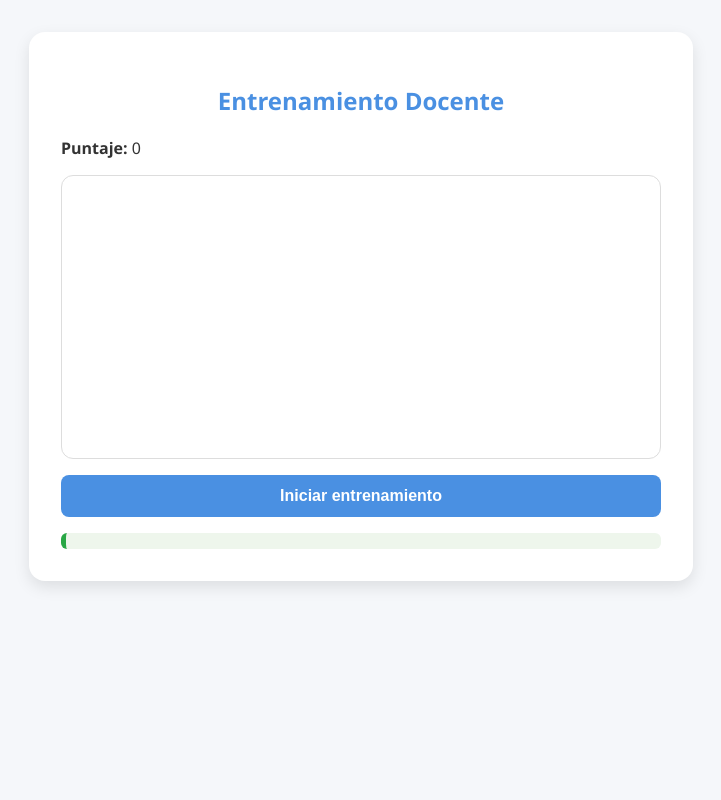
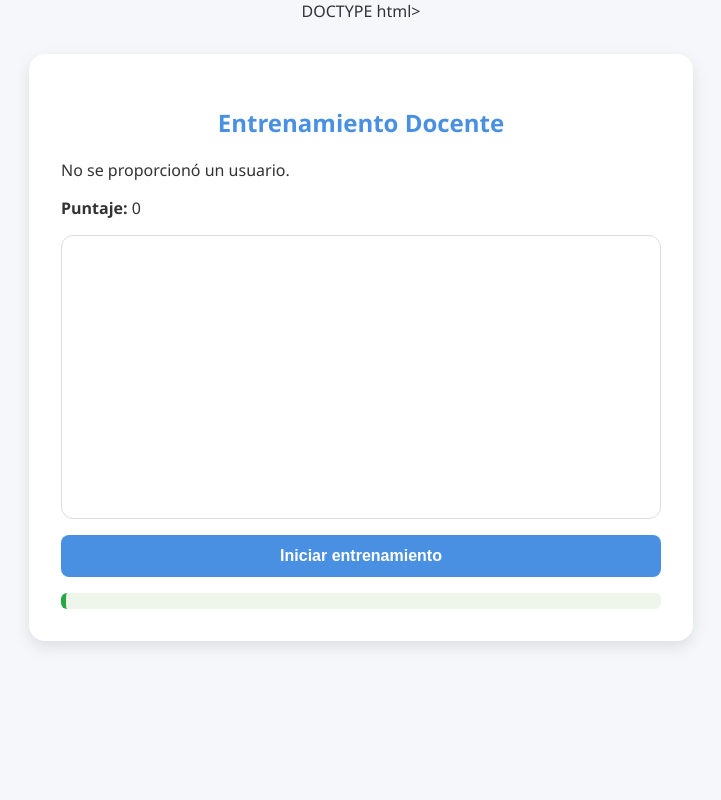
Before and after one commit to EdgarGuerra1310/ia_consulta_cursos, a Flask app: page /entrenamiento_curso/ in a window 1280 px wide. Shown: the whole page, without its empty margins (279-1000 px from the left). Run offline with Flask 3, Linux system fonts and the light colour scheme; some libraries are stand-ins or nearby versions.

Commit message:
Update entrenamiento.html

```diff
--- a/templates/entrenamiento.html
+++ b/templates/entrenamiento.html
@@ -1,4 +1,4 @@
-<!DOCTYPE html>
+DOCTYPE html>
 <html lang="es">
 <head>
   <meta charset="UTF-8" />
@@ -142,6 +142,7 @@
 <body>
   <div class="container">
     <h2>Entrenamiento Docente</h2>
+    <div id="mensaje_saludo2"></div>
     <p><strong>Puntaje:</strong> <span id="puntaje">0</span></p>
 
     <div id="chat-box"></div>
@@ -162,6 +163,29 @@
   </div>
 
   <script>
+
+    // Función para obtener parámetros de la URL - Pablo
+	function obtenerParametro(nombre) {
+	  const urlParams = new URLSearchParams(window.location.search);
+	  return urlParams.get(nombre);
+	}
+
+	// Obtener el parámetro 'user' de la URL
+	const usuario = obtenerParametro('user');
+    const curid = obtenerParametro('curid');
+	const usernombre = obtenerParametro('usernombre');
+    //const usernombre = obtenerParametro('usernombre');
+
+	// Mostrar el valor en el HTML
+	if (usuario && curid && usernombre) {
+	  document.getElementById('mensaje_saludo2').textContent = `Hola : ${usernombre},${usuario}, En este espacio podrás entrenar y practicar con respecto al curso de Identidad Docente. Presiona en Iniciar Entrenamiento y responde`;
+	} else {
+	  document.getElementById('mensaje_saludo2').textContent = 'No se proporcionó un usuario.';
+	}
+
+	// Fin Pablo
+
+
     let tipoPregunta = "abierta";
     let esperandoRespuesta = false;
     let ultimaPregunta = "";
```
